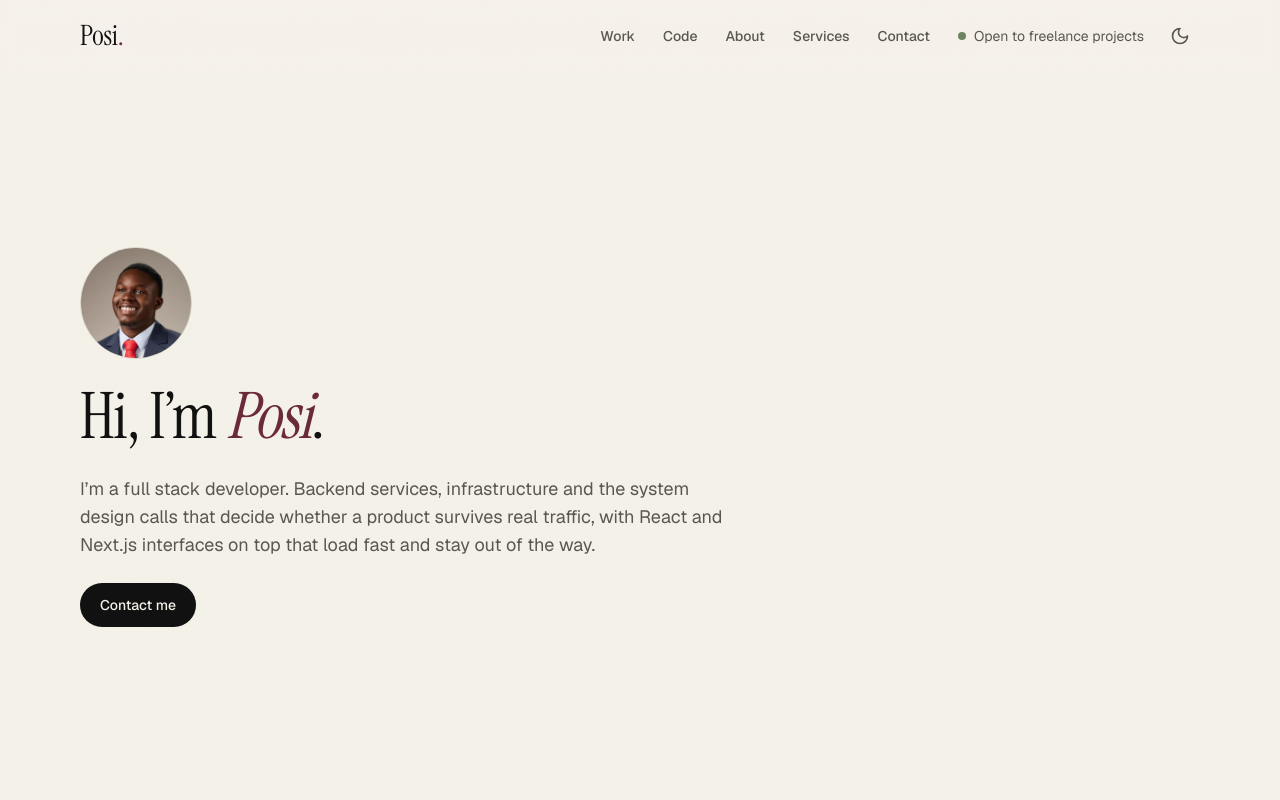
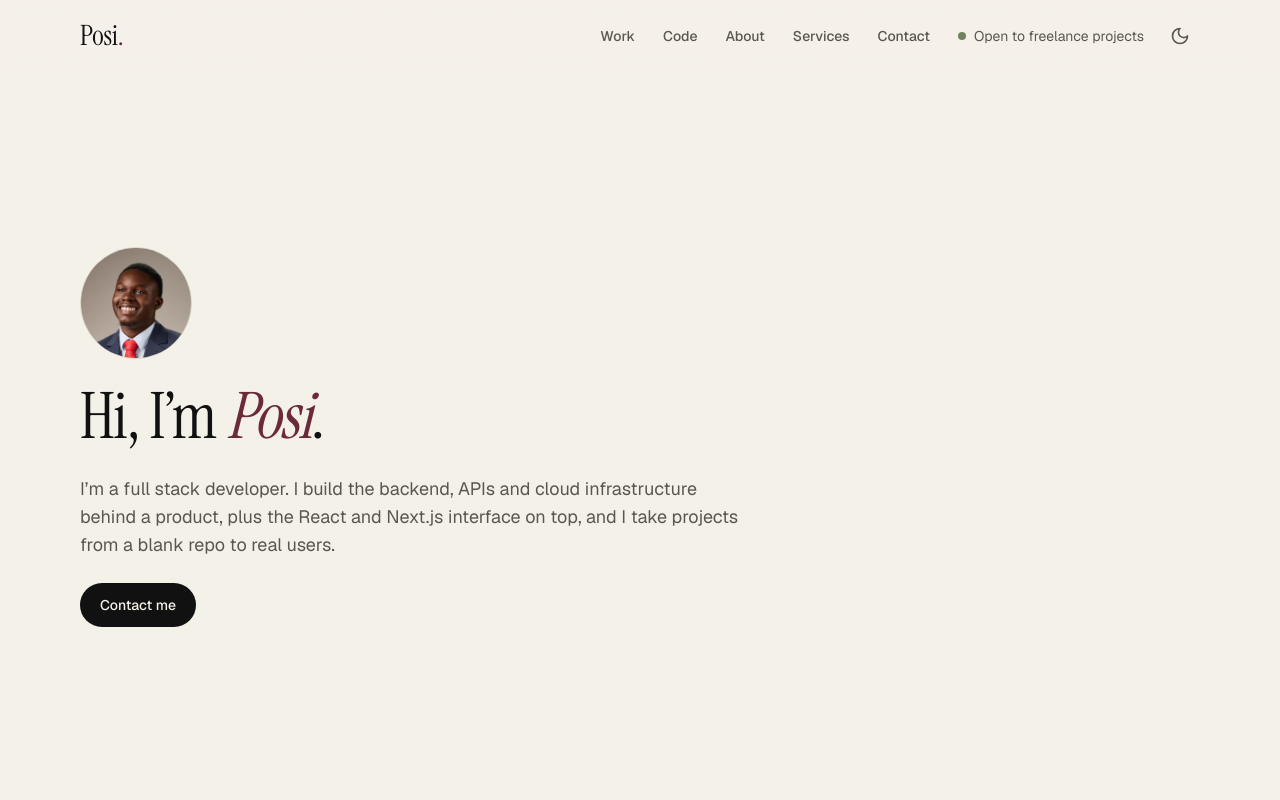
Before and after one commit to Posiislight/main-portfolio, a Next.js app: page / in a window 1280 px wide. Shown: the top 800 px of the page. Built offline with nearby package versions, Linux system fonts and the light colour scheme.

Commit message:
fix: plain-language hero intro
Replace the fragmentary 'Backend services, infrastructure and the system design calls
that decide whether...' with two plain sentences drawn from the About copy. Test pins it
(RED -> GREEN), suite 36/36.

Co-Authored-By: Claude Sonnet 5.5 <noreply@anthropic.com>

```diff
--- a/app/page.tsx
+++ b/app/page.tsx
@@ -200,9 +200,9 @@ export default function Page() {
               Hi, I’m <em className="text-brand">Posi</em>.
             </h1>
             <p className="max-w-[56ch] text-base leading-relaxed text-fg-muted md:text-lg">
-              I’m a full stack developer. Backend services, infrastructure and the system design
-              calls that decide whether a product survives real traffic, with React and Next.js
-              interfaces on top that load fast and stay out of the way.
+              I’m a full stack developer. I build the backend, APIs and cloud infrastructure behind a
+              product, plus the React and Next.js interface on top, and I take projects from a blank
+              repo to real users.
             </p>
             <a href="#contact" className={`${pill} bg-fg text-canvas hover:bg-brand`}>
               Contact me
```
Also changed, not shown: 1 other file (tests, documents, lock files or other folders).
